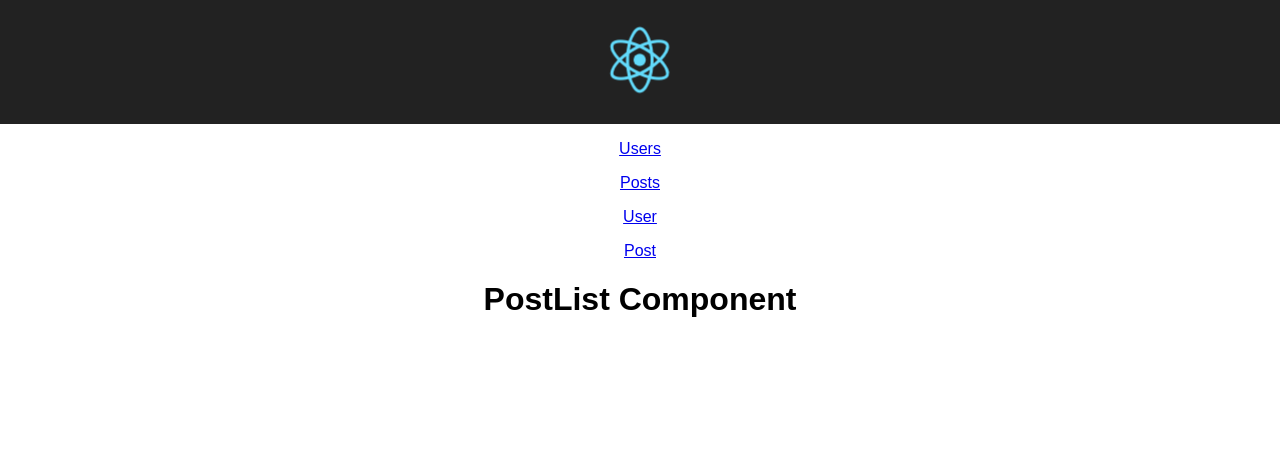
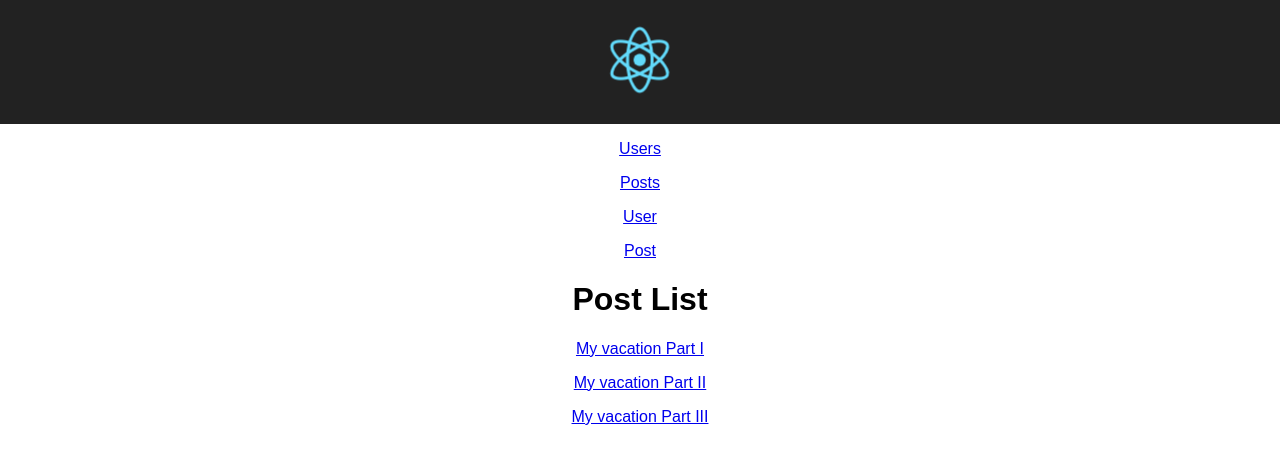
Before and after one commit to brian-spinos/react-temp, a React (Create React App) app: page /posts in a window 1280 px wide. Shown: the top 464 px of the page. Built offline with nearby package versions, Linux system fonts and the light colour scheme.

Commit message:
added nested routes

```diff
--- a/src/App.js
+++ b/src/App.js
@@ -35,9 +35,14 @@ class App extends Component {
                 {/* Mapping of routes and components */}
                 <Switch>
                     <Route exact path='/users' component={UserList}/>
+                    <Route exact path='/users/:id' component={User}/>
                     <Route exact path='/posts' component={PostList}/>
+                    <Route exact path='/posts/:id' component={Post}/>
                     <Route exact path='/user' component={User}/>
                     <Route exact path='/post' component={Post}/>
+                    <Route render={() => {
+                        return <p>Link Not Found</p>
+                    }} />
                 </Switch>
 
 
--- a/src/pages/Post.js
+++ b/src/pages/Post.js
@@ -2,13 +2,28 @@ import React, { Component } from 'react';
 
 
 class Post extends Component {
-  render() {
-    return (
-      <div className="Post">
-        <h1>Post Component</h1>
-      </div>
-    );
-  }
+    constructor(props){
+        super()
+
+        this.state = {}
+
+        console.log(props.match.params); // params from link
+    }
+
+    render(){
+        return (
+            <div className="Post">
+                <h1>Post Component (id: {this.props.match.params.id})</h1>
+
+                {/*
+                <h3>{this.props.post.title}</h3>
+                <p>{this.props.post.content}</p>
+                <hr />
+                */}
+
+            </div>
+        )
+    }
 }
 
 export default Post;
--- a/src/pages/PostList.js
+++ b/src/pages/PostList.js
@@ -1,13 +1,33 @@
-import React, { Component } from 'react';
-
+import React, { Component } from 'react'
+import { Link } from 'react-router-dom'
 
 class PostList extends Component {
+    constructor(){
+        super()
+        this.state = {
+            posts: [
+                {id: 1, title: 'My vacation Part I', content: "Lorem ipsum dolor sit amet, consectetuer adipiscing elit. Aenean commodo ligula eget dolor. Aenean massa. Cum sociis natoque penatibus et magnis dis parturient montes, nascetur ridiculus mus. Donec quam felis, ultricies nec, pellentesque eu, pretium quis, sem. Nulla consequat massa quis enim. Donec pede "},
+                {id: 2, title: 'My vacation Part II', content: "Lorem ipsum dolor sit amet, consectetuer adipiscing elit. Aenean commodo ligula eget dolor. Aenean massa. Cum sociis natoque penatibus et magnis dis parturient montes, nascetur ridiculus mus. Donec quam felis, ultricies nec, pellentesque eu, pretium quis, sem. Nulla consequat massa quis enim. Donec pede "},
+                {id: 3, title: 'My vacation Part III', content: "Lorem ipsum dolor sit amet, consectetuer adipiscing elit. Aenean commodo ligula eget dolor. Aenean massa. Cum sociis natoque penatibus et magnis dis parturient montes, nascetur ridiculus mus. Donec quam felis, ultricies nec, pellentesque eu, pretium quis, sem. Nulla consequat massa quis enim. Donec pede "},
+            ]
+        }
+    }
   render() {
     return (
       <div className="PostList">
-        <h1>PostList Component</h1>
+        <h1>Post List</h1>
+
+        {
+            this.state.posts.map(post => (
+                <p key={post.id}>
+                    <Link to={`/posts/${post.id}`}>
+                        {post.title}
+                    </Link>
+                </p>
+            ))
+        }
       </div>
-    );
+    )
   }
 }
 
--- a/src/pages/User.js
+++ b/src/pages/User.js
@@ -2,13 +2,21 @@ import React, { Component } from 'react';
 
 
 class User extends Component {
-  render() {
-    return (
-      <div className="User">
-        <h1>User Component</h1>
-      </div>
-    );
-  }
+    constructor(props){
+        super()
+
+        this.state = {}
+
+        console.log(props.match.params); // params from link
+    }
+
+    render() {
+        return (
+            <div className="User">
+                <h1>User Component #{this.props.match.params.id}</h1>
+            </div>
+        )
+    }
 }
 
 export default User;
--- a/src/pages/UserList.js
+++ b/src/pages/UserList.js
@@ -1,13 +1,36 @@
-import React, { Component } from 'react';
-
+import React, { Component } from 'react'
+import { Link } from 'react-router-dom'
 
 class UserList extends Component {
+    constructor(){
+        super()
+
+        this.state = {
+            users: [
+                {id: 1, name: 'Brian', age: 28},
+                {id: 2, name: 'Erich', age: 26},
+                {id: 3, name: 'Rick', age: 55},
+            ]
+        }
+    }
   render() {
     return (
       <div className="UserList">
-        <h1>UserList Component</h1>
+        <h1>User List</h1>
+
+        {
+            this.state.users.map(user => (
+                <p key={user.id}>
+                    <Link to={`/users/${user.id}`}>
+                        {user.name} ({user.age})
+                    </Link>
+                </p>
+            ))
+        }
+
+
       </div>
-    );
+    )
   }
 }
 
```
Also changed, not shown: src/components/Posts.js (deleted, +0 -14 lines), src/components/Users.js (deleted, +0 -14 lines).
